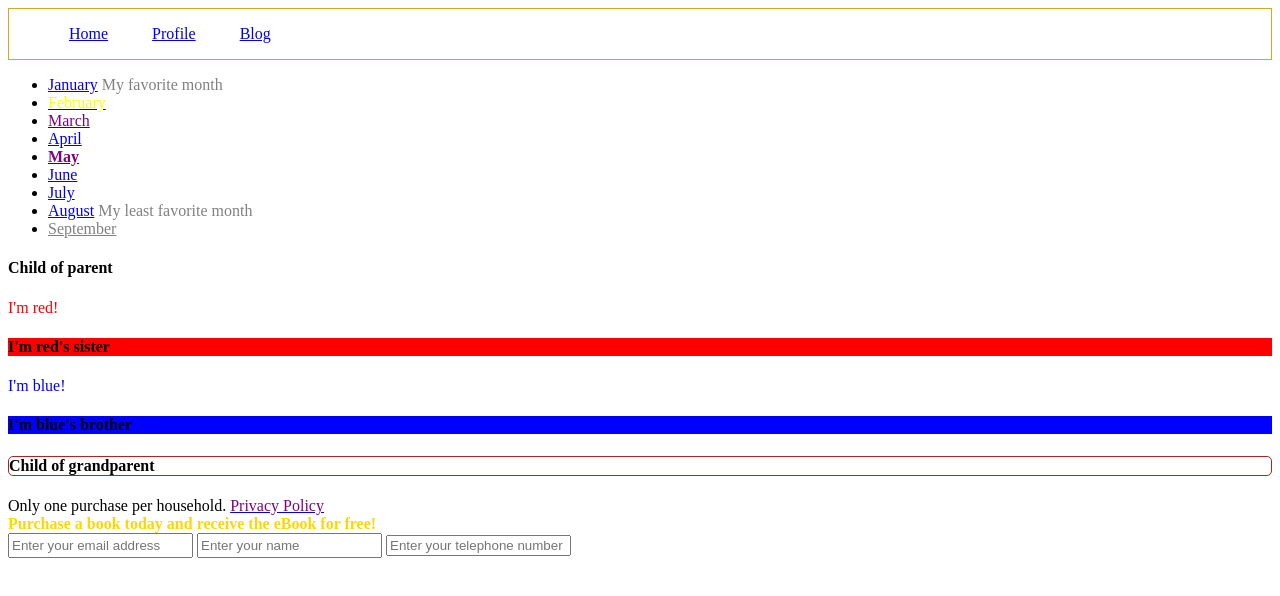
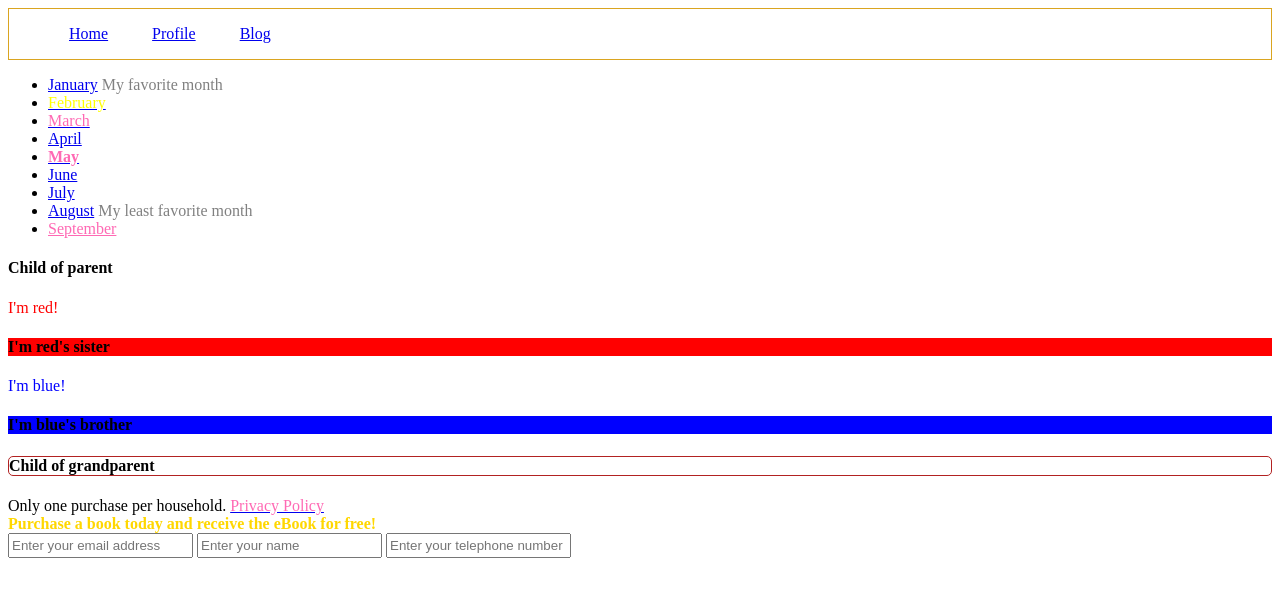
Before and after one commit to camilleryr/css-selectors, a plain HTML site: page index.html in a window 1280 px wide. Drawn offline with Linux system fonts and the light colour scheme.

Commit message:
fixed error

```diff
--- a/selectors.css
+++ b/selectors.css
@@ -11,12 +11,13 @@ nav ul li {
     padding: 0 20px;
 }
 
+a .disabled,
+a.disabled {
+    color: hotpink;
+}
+
 .disabled {
     color: gray;
-}
-
-a .disabled {
-    color: purple;
 }
 
 .active {
@@ -49,6 +50,6 @@ a .disabled {
     font-weight: bold;
 }
 
-input[type="text"] {
+input {
     height: 25px;
 }
```
Also changed, not shown: index.html (indentation only).
